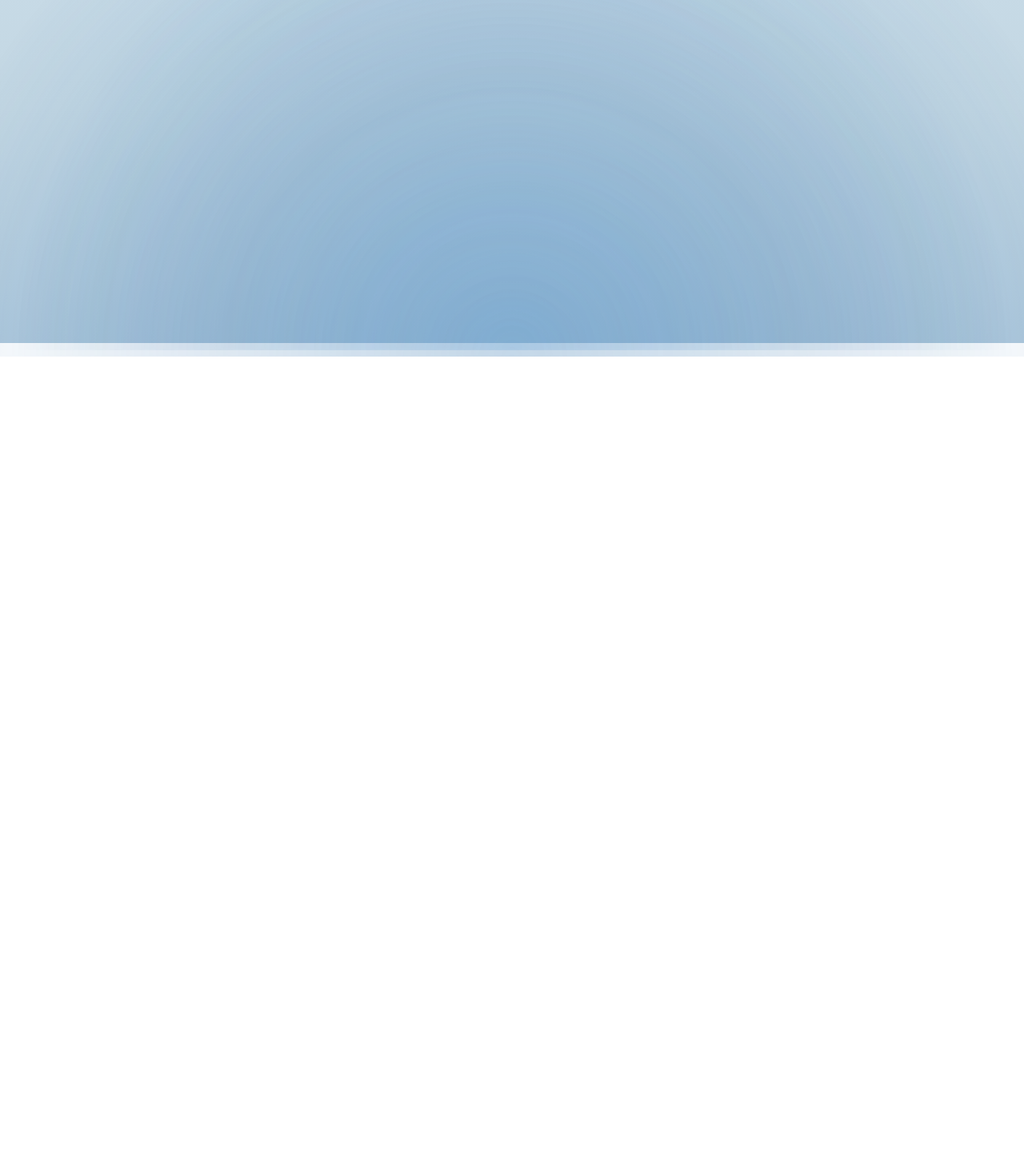
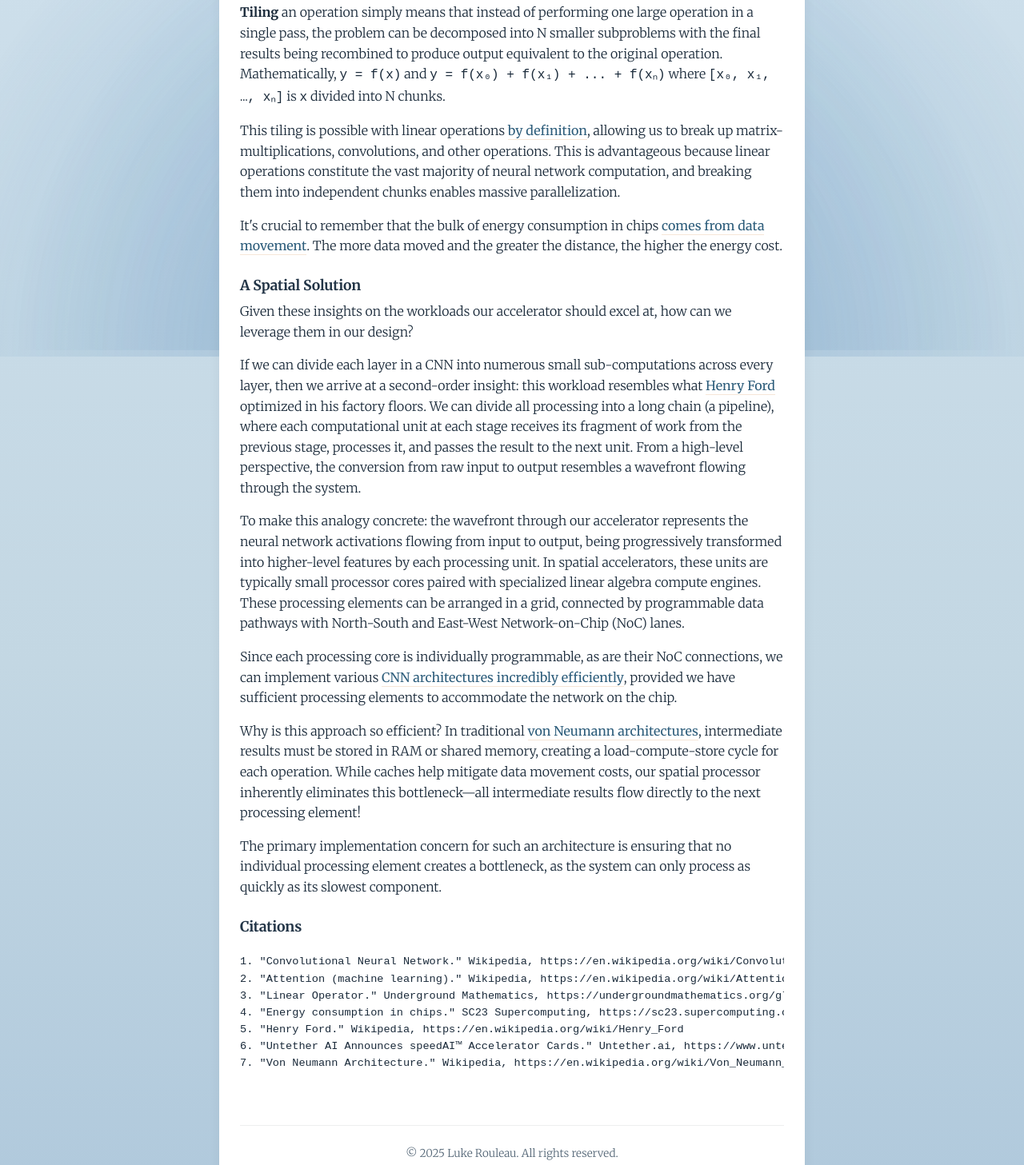
Before and after one commit to LukeRouleau/lukerouleau-dotcom, a website: page blog/a-spatial-architecture.html in a window 1280 px wide. Shown: the part 411-1868 px from the top of the page at 80% size. Before the commit the page ends 840 px from the top, so only its background shows below. Drawn offline with Linux system fonts and the light colour scheme.

Commit message:
Update copyright year to 2025 across multiple HTML files and add Google Analytics tracking code to the blog post template and add a post.

```diff
--- a/blog/a-spatial-architecture.html
+++ b/blog/a-spatial-architecture.html
@@ -10,6 +10,16 @@
     <link rel="preconnect" href="https://fonts.gstatic.com" crossorigin>
     <link href="https://fonts.googleapis.com/css2?family=Merriweather:wght@300;400;700;900&display=swap" rel="stylesheet">
     <script src="../assets/js/header.js"></script>
+
+    <!-- Google Analytics tag (GA4) -->
+    <script async src="https://www.googletagmanager.com/gtag/js?id=G-6VRZ4KLR5D"></script>
+    <script>
+      window.dataLayer = window.dataLayer || [];
+      function gtag(){dataLayer.push(arguments);}
+      gtag('js', new Date());
+
+      gtag('config', 'G-6VRZ4KLR5D');
+    </script>
 </head>
 <body>
     <div class="container">
@@ -22,17 +32,46 @@
         <article>
             <h2>My Mental Model on One Flavor of Spatial Architecture</h2>
 
-            <!-- CONTENT_PLACEHOLDER: Replace this comment with your blog post content.
-                 Use <p> tags for paragraphs.
-                 Example:
-                 <p>Your first paragraph goes here.</p>
-                 <p>Your second paragraph goes here.</p>
-            -->
+            <h3>Introduction: CNNs are Static, Acyclic DAGs Which Can Be Massively Tiled</h3>
 
+            <p>If you wanted to build a highly efficient neural network accelerator, especially one optimized for <a href="https://en.wikipedia.org/wiki/Convolutional_neural_network">Convolutional Neural Networks (CNNs)</a>, you'd observe that most CNN backbones are static (i.e., they do not have conditional branches nor <a href="https://en.wikipedia.org/wiki/Attention_(machine_learning)">attention-like dynamic weights</a>) and contain mostly linear operations (convolutions) that can be tiled into many sub-computations.</p>
+
+            <p><strong>Tiling</strong> an operation simply means that instead of performing one large operation in a single pass, the problem can be decomposed into N smaller subproblems with the final results being recombined to produce output equivalent to the original operation. Mathematically, <code>y = f(x)</code> and <code>y = f(x₀) + f(x₁) + ... + f(xₙ)</code> where <code>[x₀, x₁, …, xₙ]</code> is <code>x</code> divided into N chunks.</p>
+
+            <p>This tiling is possible with linear operations <a href="https://undergroundmathematics.org/glossary/linear-operator">by definition</a>, allowing us to break up matrix-multiplications, convolutions, and other operations. This is advantageous because linear operations constitute the vast majority of neural network computation, and breaking them into independent chunks enables massive parallelization.</p>
+
+            <p>It's crucial to remember that the bulk of energy consumption in chips <a href="https://sc23.supercomputing.org/proceedings/exhibitor_forum/exhibitor_forum_pages/exforum114.html">comes from data movement</a>. The more data moved and the greater the distance, the higher the energy cost.</p>
+
+            <h3>A Spatial Solution</h3>
+
+            <p>Given these insights on the workloads our accelerator should excel at, how can we leverage them in our design?</p>
+
+            <p>If we can divide each layer in a CNN into numerous small sub-computations across every layer, then we arrive at a second-order insight: this workload resembles what <a href="https://en.wikipedia.org/wiki/Henry_Ford">Henry Ford</a> optimized in his factory floors. We can divide all processing into a long chain (a pipeline), where each computational unit at each stage receives its fragment of work from the previous stage, processes it, and passes the result to the next unit. From a high-level perspective, the conversion from raw input to output resembles a wavefront flowing through the system.</p>
+
+            <p>To make this analogy concrete: the wavefront through our accelerator represents the neural network activations flowing from input to output, being progressively transformed into higher-level features by each processing unit. In spatial accelerators, these units are typically small processor cores paired with specialized linear algebra compute engines. These processing elements can be arranged in a grid, connected by programmable data pathways with North-South and East-West Network-on-Chip (NoC) lanes.</p>
+
+            <p>Since each processing core is individually programmable, as are their NoC connections, we can implement various <a href="https://www.untether.ai/untether-ai-announces-speedai-accelerator-cards-as-worlds-highest-performing-most-energy-efficient-ai-accelerators-according-to-mlperf-benchmarks/">CNN architectures incredibly efficiently</a>, provided we have sufficient processing elements to accommodate the network on the chip.</p>
+
+            <p>Why is this approach so efficient? In traditional <a href="https://en.wikipedia.org/wiki/Von_Neumann_architecture">von Neumann architectures</a>, intermediate results must be stored in RAM or shared memory, creating a load-compute-store cycle for each operation. While caches help mitigate data movement costs, our spatial processor inherently eliminates this bottleneck—all intermediate results flow directly to the next processing element!</p>
+
+            <p>The primary implementation concern for such an architecture is ensuring that no individual processing element creates a bottleneck, as the system can only process as quickly as its slowest component.</p>
+
+            <h3>Citations</h3>
+            <div class="citations-container" style="overflow-x: auto; width: 100%; max-width: 100%;">
+                <pre class="citations" style="white-space: pre; word-wrap: normal; font-size: 0.85rem;">
+1. "Convolutional Neural Network." Wikipedia, https://en.wikipedia.org/wiki/Convolutional_neural_network
+2. "Attention (machine learning)." Wikipedia, https://en.wikipedia.org/wiki/Attention_(machine_learning)
+3. "Linear Operator." Underground Mathematics, https://undergroundmathematics.org/glossary/linear-operator
+4. "Energy consumption in chips." SC23 Supercomputing, https://sc23.supercomputing.org/proceedings/exhibitor_forum/exhibitor_forum_pages/exforum114.html
+5. "Henry Ford." Wikipedia, https://en.wikipedia.org/wiki/Henry_Ford
+6. "Untether AI Announces speedAI™ Accelerator Cards." Untether.ai, https://www.untether.ai/untether-ai-announces-speedai-accelerator-cards-as-worlds-highest-performing-most-energy-efficient-ai-accelerators-according-to-mlperf-benchmarks/
+7. "Von Neumann Architecture." Wikipedia, https://en.wikipedia.org/wiki/Von_Neumann_architecture
+                </pre>
+            </div>
         </article>
 
         <footer class="footer">
-            © 2024 Luke Rouleau. All rights reserved.
+            © 2025 Luke Rouleau. All rights reserved.
         </footer>
     </div>
 </body>
```
Also changed, not shown: blog/_template_.html (+10 -1 lines), blog/dsotm.html (+1 -1 lines), blog/hello.html (+1 -1 lines), index.html (+1 -1 lines), musings.html (+1 -1 lines).
